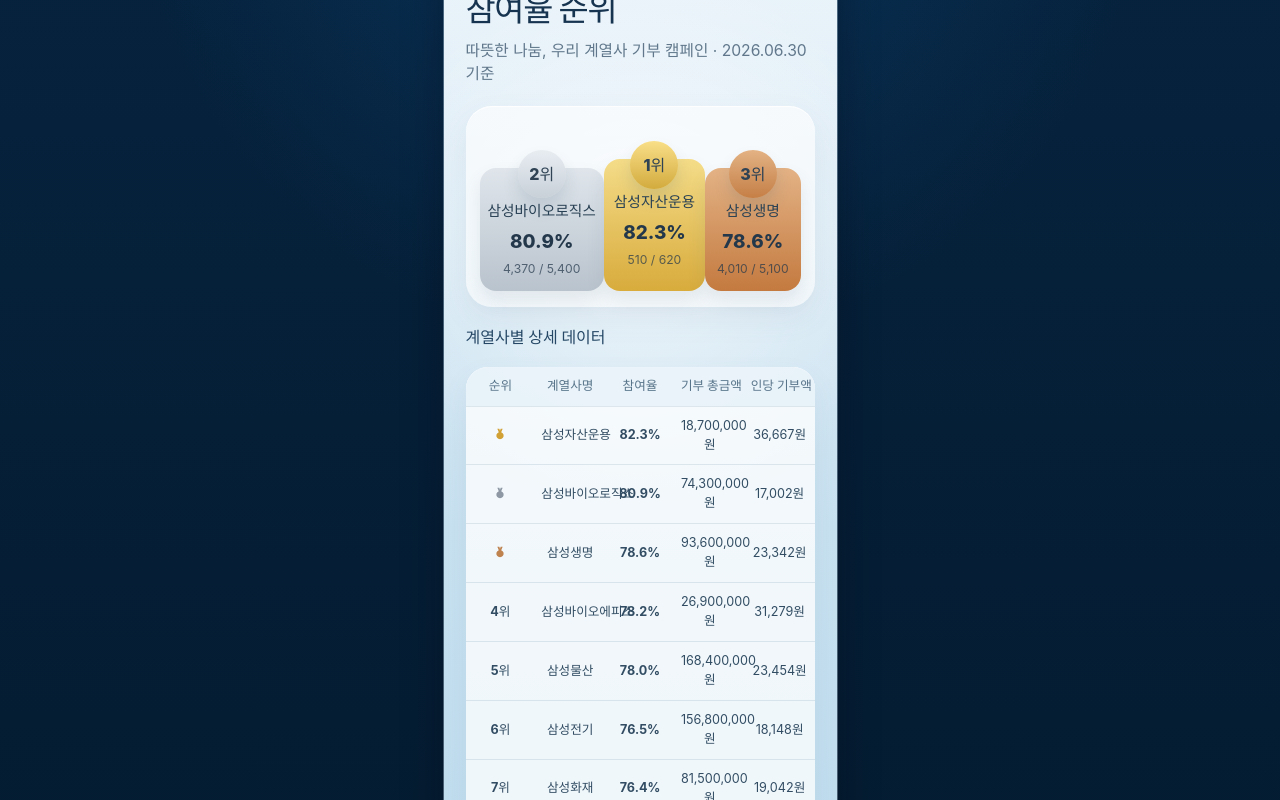
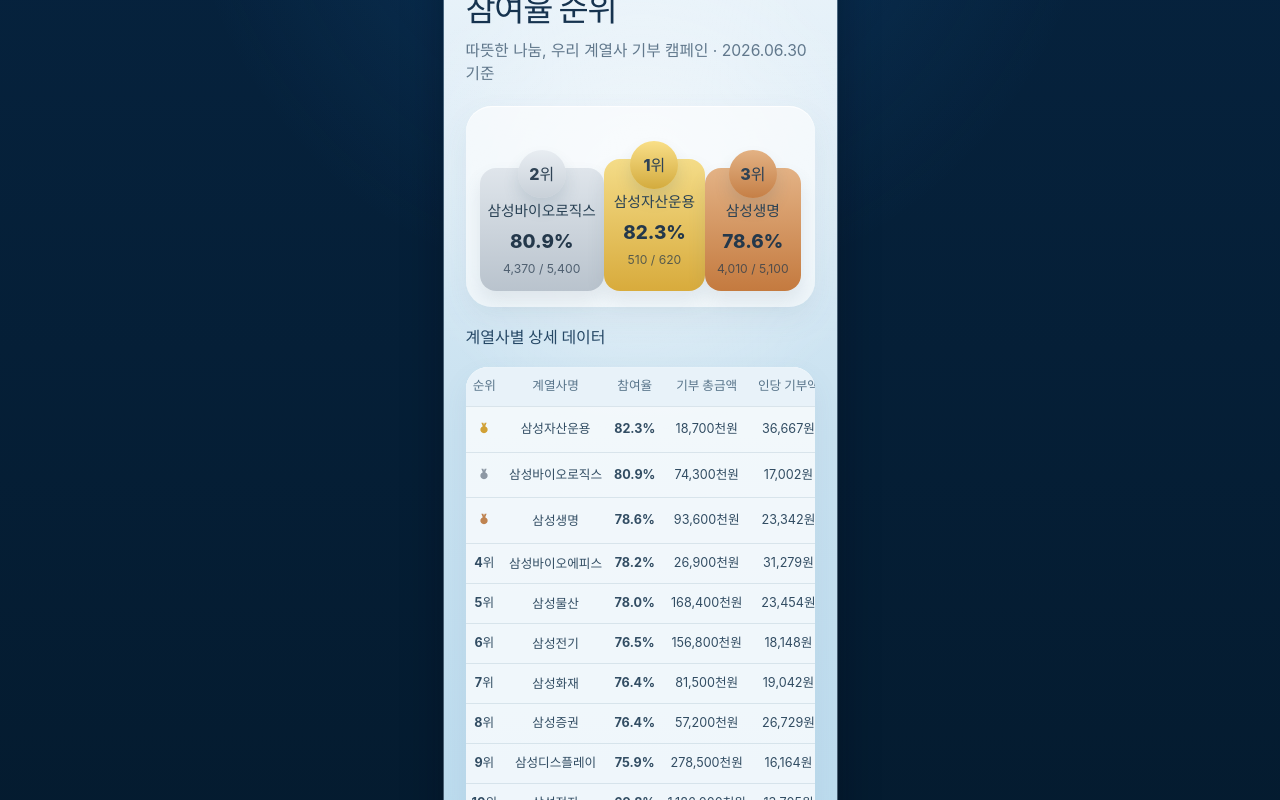
Before and after one commit to chyun7114/SVP_AI_Literacy, a React (Vite) app: page / in a window 1280 px wide. Both pictures are taken after a click on the button 510 px from the left and 891 px from the top of the page. Shown: the part 162-962 px from the top of the page. Built offline with nearby package versions, Linux system fonts and the light colour scheme.

Commit message:
fix: improve ranking table amounts and company names

```diff
--- a/src/App.css
+++ b/src/App.css
@@ -373,7 +373,7 @@
 .ranking-table {
   width: 100%;
   border-collapse: collapse;
-  table-layout: fixed;
+  table-layout: auto;
 }
 
 .ranking-table th,
@@ -383,6 +383,7 @@
   font-size: 0.79rem;
   text-align: center;
   color: #324d63;
+  word-break: keep-all;
 }
 
 .ranking-table th {
@@ -402,9 +403,10 @@
 }
 
 .company-cell {
-  width: 92px;
+  min-width: 92px;
   font-weight: 700;
-  word-break: keep-all;
+  white-space: normal;
+  line-height: 1.3;
 }
 
 .rate-cell {
--- a/src/App.jsx
+++ b/src/App.jsx
@@ -195,7 +195,11 @@
   return new Intl.NumberFormat('ko-KR').format(value)
 }
 
-function formatCurrency(value) {
+function formatCurrency(value, unit = '원') {
+  if (unit === '천원') {
+    return `${formatNumber(Math.round(value / 1000))}천원`
+  }
+
   return `${formatNumber(value)}원`
 }
 
@@ -407,7 +411,7 @@
                   <td className={`rate-cell${item.rank <= 3 ? ' rate-cell--top' : ''}`}>
                     {formatRate(item.participationRate)}
                   </td>
-                  <td>{formatCurrency(item.totalDonationAmount)}</td>
+                  <td>{formatCurrency(item.totalDonationAmount, '천원')}</td>
                   <td>{formatCurrency(item.averageDonationPerParticipant)}</td>
                 </tr>
               ))}
```
